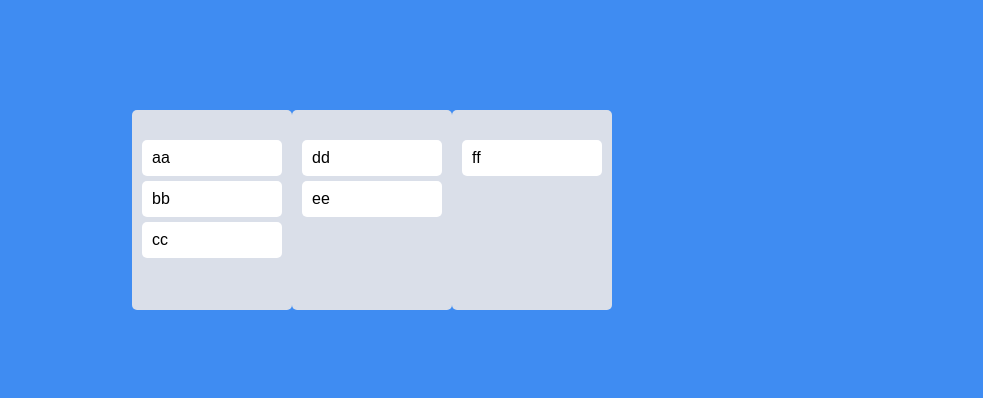
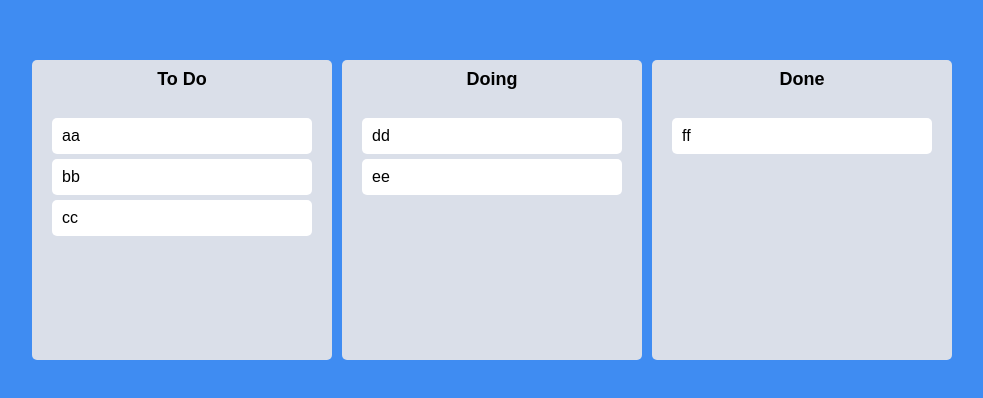
Before and after one commit to jyoh5/react-masterclass, a React (Create React App) app: page / in a window 1280 px wide. Shown: the part 190-588 px from the top of the page, without its empty margins (268-1251 px from the left). Built offline with nearby package versions, Linux system fonts and the light colour scheme.

Commit message:
multi boards

```diff
--- a/src/App.tsx
+++ b/src/App.tsx
@@ -1,13 +1,12 @@
-import { DragDropContext, Draggable, DropResult, Droppable } from "react-beautiful-dnd";
+import { DragDropContext, DropResult } from "react-beautiful-dnd";
 import { useRecoilState } from "recoil";
 import { styled } from "styled-components";
 import { toDoState } from "./atoms";
-import DraggableCard from "./components/DraggableCard";
 import DroppableBoard from "./components/DroppableBoard";
 
 const Wrapper = styled.div`
     display: flex;
-    max-width: 480px;
+    max-width: 680px;
     width: 100%;
     height: 100vh;
     margin: 0 auto;
@@ -18,6 +17,7 @@
     display: grid;
     grid-template-columns: repeat(3, 1fr);
     width: 100%;
+    gap: 10px;
 `;
 
 
@@ -25,25 +25,41 @@
 
 function App() {
     const [toDos, setToDos] = useRecoilState(toDoState);
-    const onDragEnd = ({destination, source}: DropResult) => {
-        if (!destination) return
-        // setToDos(oldToDos => {
-        //     const toDosCopy = [...oldToDos];
-        //     // step1. delete item on source.index
-        //     const target = toDosCopy.splice(source.index, 1);
-        //     // step2. put back the item on the destination.index
-        //     toDosCopy.splice(destination?.index, 0, ...target);
-        //     return toDosCopy
-        // })
+    const onDragEnd = (info: DropResult) => {
+        console.log(info);
+        const {destination, draggableId, source} = info;
+        if (!destination) return;
+        if (destination?.droppableId === source.droppableId){
+            // same board movement.
+            setToDos(allBoards => {
+                const boardCopy = [...allBoards[source.droppableId]]
+                // step1. delete item on source.index
+                const target = boardCopy.splice(source.index, 1);
+                // step2. put back the item on the destination.index
+                boardCopy.splice(destination?.index, 0, ...target);
+                return {...allBoards, [source.droppableId]: boardCopy};
+            })
+
+        }
+        if (destination?.droppableId !== source.droppableId){
+            // cross board movement.
+            setToDos(allBoards => {
+                const sourceBoard = [...allBoards[source.droppableId]];
+                const destinationBoard = [...allBoards[destination.droppableId]];
+                sourceBoard.splice(source.index, 1);
+                destinationBoard.splice(destination.index, 0, draggableId);
+                return {...allBoards, [source.droppableId]: sourceBoard, [destination.droppableId]: destinationBoard}
+            })
+        }
+
     };
     return (
         <DragDropContext onDragEnd={onDragEnd}>
             <Wrapper>
                 <Boards>
                     {Object.keys(toDos).map(boradId => (
-                        <DroppableBoard toDos={toDos[boradId]} boardId={boradId} />
+                        <DroppableBoard key={boradId} toDos={toDos[boradId]} boardId={boradId} />
                     ))}
-
                 </Boards>
             </Wrapper>
         </DragDropContext>
--- a/src/atoms.tsx
+++ b/src/atoms.tsx
@@ -1,4 +1,4 @@
-import { atom, selector } from "recoil";
+import { atom } from "recoil";
 
 interface IToDoState {
     [key: string]: string[]
@@ -7,8 +7,8 @@
 export const toDoState = atom<IToDoState>({
     key: "toDo",
     default: {
-        to_do: ["aa","bb","cc",],
-        doing: ["dd","ee",],
-        done: ["ff"],
+        "To Do": ["aa","bb","cc",],
+        Doing: ["dd","ee",],
+        Done: ["ff"],
     },
 });
--- a/src/components/DraggableCard.tsx
+++ b/src/components/DraggableCard.tsx
@@ -2,11 +2,12 @@
 import { Draggable } from "react-beautiful-dnd";
 import { styled } from "styled-components";
 
-const Card = styled.div`
-    background-color: ${props => props.theme.cardColor};
+const Card = styled.div<{isDragging: boolean}>`
     border-radius: 5px;
     padding: 10px 10px;
     margin-bottom: 5px;
+    background-color: ${props => props.isDragging ? "#74b9ff" : props.theme.cardColor};
+    box-shadow: ${props => props.isDragging ? "0px 2px 5px rgba(0,0,0,0.05)" : "none"};
 `;
 
 interface IDraggableCardProps {
@@ -17,8 +18,11 @@
 function DraggableCard({toDo, idx}: IDraggableCardProps) {
     return (
         <Draggable key={toDo} draggableId={toDo} index={idx}>
-            {(magic) => (
-                <Card ref={magic.innerRef} {...magic.draggableProps} {...magic.dragHandleProps}>
+            {(magic, snapshot) => (
+                <Card
+                    isDragging={snapshot.isDragging}
+                    ref={magic.innerRef} {...magic.draggableProps} {...magic.dragHandleProps}
+                >
                     {toDo}
                 </Card>
             )}
--- a/src/components/DroppableBoard.tsx
+++ b/src/components/DroppableBoard.tsx
@@ -2,12 +2,34 @@
 import { styled } from "styled-components";
 import DraggableCard from "./DraggableCard";
 
-const Board = styled.div`
-    background-color: ${props => props.theme.boardColor};
-    padding: 20px 10px;
-    padding-top: 30px;
+
+const Wrapper = styled.div`
+  width: 300px;
+  padding-top: 10px;
+  background-color: ${(props) => props.theme.boardColor};
   border-radius: 5px;
-    min-height: 200px;
+  min-height: 300px;
+  display: flex;
+  flex-direction: column;
+`;
+
+const Title = styled.h2`
+  text-align: center;
+  font-weight: 600;
+  margin-bottom: 10px;
+  font-size: 18px;
+`;
+
+interface IAreaProps {
+    isDraggingOver: boolean;
+    isDraggingFromThisWith:boolean;
+}
+
+const Area = styled.div<IAreaProps>`
+  background-color: ${props => props.isDraggingOver ? "#dfe6e9": (props.isDraggingFromThisWith ? "#b2bec3" : "transparent")};
+  flex-grow: 1;
+  transition: background-color 0.3s ease-in-out;
+  padding: 20px;
 `;
 
 interface IDroppableBoardProps {
@@ -17,16 +39,23 @@
 
 function DroppableBoard({toDos, boardId}: IDroppableBoardProps) {
     return (
+        <Wrapper>
+            <Title>{boardId}</Title>
             <Droppable droppableId={boardId}>
-            {(magic) => (
-                <Board ref={magic.innerRef} {...magic.droppableProps}>
+                {(magic, info) => (
+                    <Area
+                        isDraggingOver={info.isDraggingOver}
+                        isDraggingFromThisWith={Boolean(info.draggingFromThisWith)}
+                        ref={magic.innerRef} {...magic.droppableProps}
+                    >
                         {toDos.map(((toDo, idx) => (
                             <DraggableCard key={idx} toDo={toDo} idx={idx} />
                         )))}
                     {magic.placeholder}
-                </Board>
+                    </Area>
                 )}
             </Droppable>
+        </Wrapper>
     )
 }
 
```
Lines whose indentation alone changed are shown as unchanged.
